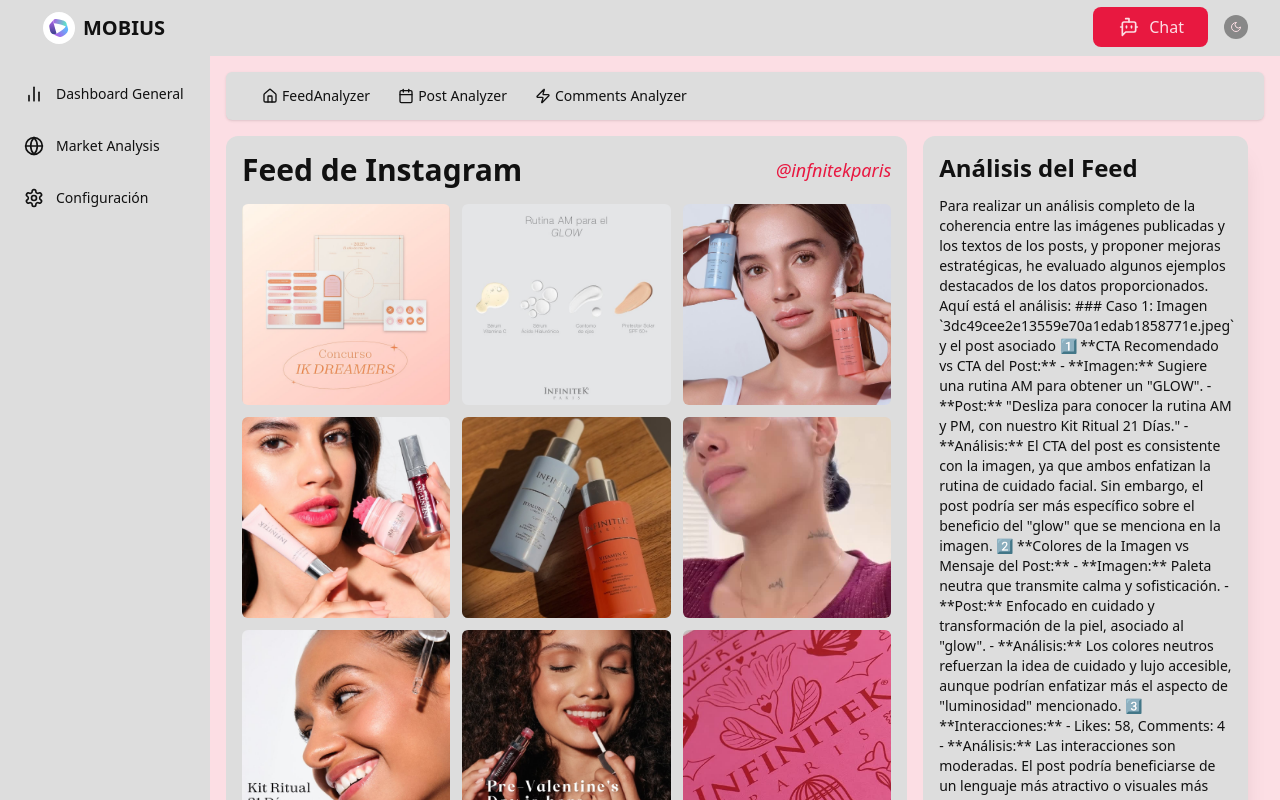
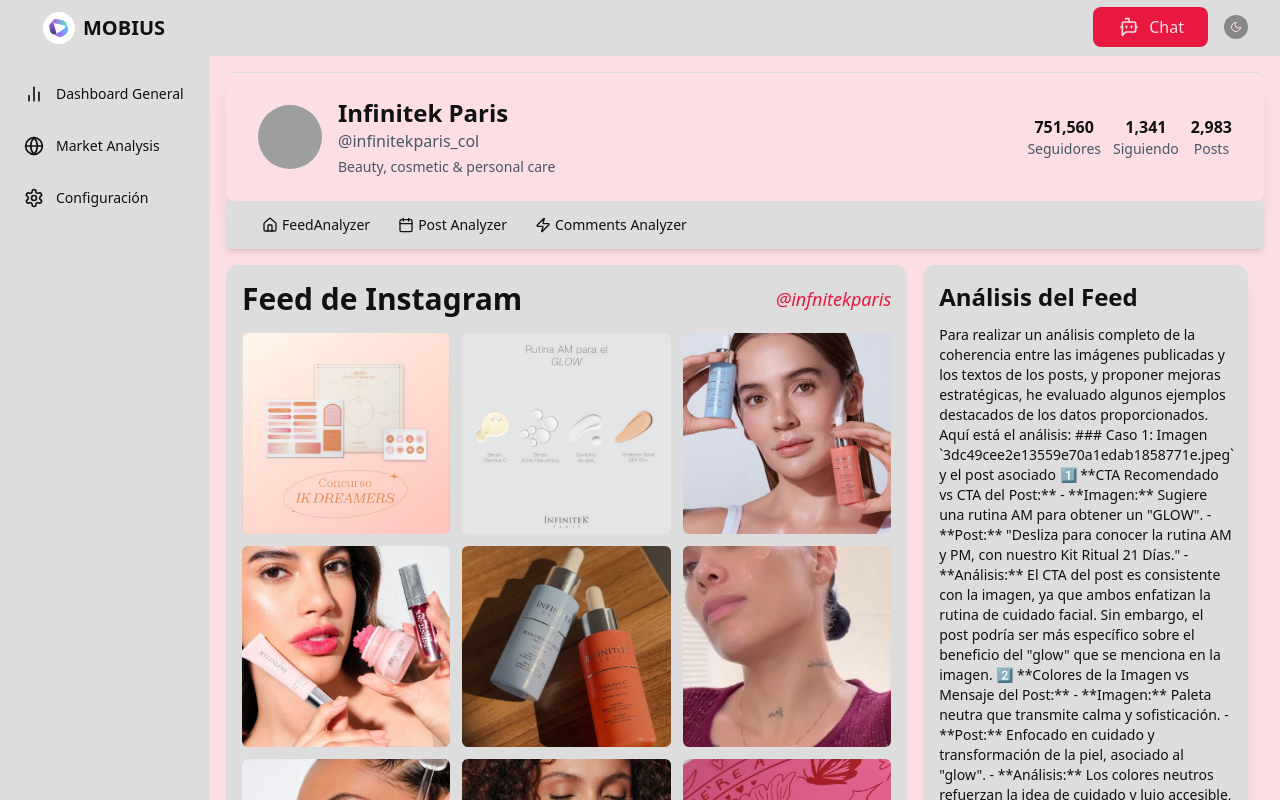
Before and after one commit to NicolasPerezM/NoitFront, an Astro site: page /feedAnalyzer in a window 1280 px wide. Built offline with nearby package versions, Linux system fonts and the light colour scheme; Astro itself is replaced by a stand-in of ours; grey boxes are pictures that could not be loaded.

Commit message:
creacion intagramHeader

```diff
--- a/src/components/instagram/InstagramHeader.jsx
+++ b/src/components/instagram/InstagramHeader.jsx
@@ -0,0 +1,56 @@
+"use client"
+
+import { RefreshCw } from "lucide-react"
+
+export default function InstagramHeader({ accountData }) {
+  return (
+    <div className="bg-theme-white dark:bg-theme-darkest shadow-xl border-t rounded-lg dark:border-theme-dark border-theme-light">
+      <div className="container mx-auto px-4 sm:px-6 lg:px-8 py-6">
+        <div className="flex flex-col md:flex-row md:items-center md:justify-between gap-4">
+          <div className="flex items-center gap-4">
+            <div className="w-16 h-16 rounded-full overflow-hidden bg-theme-light dark:bg-gray-700">
+              <img
+                src="/placeholder.svg?height=64&width=64"
+                alt={accountData.fullName}
+                className="w-full h-full object-cover"
+              />
+            </div>
+            <div>
+              <div className="flex items-center gap-2">
+                <h1 className="text-2xl font-bold text-theme-darkest dark:text-theme dark:text-[#FF3A5E]">{accountData.fullName}</h1>
+                {accountData.verified && (
+                  <span className="text-blue-500">
+                    <svg xmlns="http://www.w3.org/2000/svg" viewBox="0 0 24 24" fill="currentColor" className="w-5 h-5">
+                      <path
+                        fillRule="evenodd"
+                        d="M8.603 3.799A4.49 4.49 0 0112 2.25c1.357 0 2.573.6 3.397 1.549a4.49 4.49 0 013.498 1.307 4.491 4.491 0 011.307 3.497A4.49 4.49 0 0121.75 12a4.49 4.49 0 01-1.549 3.397 4.491 4.491 0 01-1.307 3.497 4.491 4.491 0 01-3.497 1.307A4.49 4.49 0 0112 21.75a4.49 4.49 0 01-3.397-1.549 4.49 4.49 0 01-3.498-1.306 4.491 4.491 0 01-1.307-3.498A4.49 4.49 0 012.25 12c0-1.357.6-2.573 1.549-3.397a4.49 4.49 0 011.307-3.497 4.49 4.49 0 013.497-1.307zm7.007 6.387a.75.75 0 10-1.22-.872l-3.236 4.53L9.53 12.22a.75.75 0 00-1.06 1.06l2.25 2.25a.75.75 0 001.14-.094l3.75-5.25z"
+                        clipRule="evenodd"
+                      />
+                    </svg>
+                  </span>
+                )}
+              </div>
+              <p className="text-gray-600 dark:text-gray-400">@{accountData.username}</p>
+              <p className="text-gray-600 dark:text-gray-400 text-sm mt-1">{accountData.businessCategory}</p>
+            </div>
+          </div>
+
+          <div className="flex items-center gap-3">
+            <div className="flex flex-col items-center">
+              <span className="font-bold">{accountData.followersCount.toLocaleString()}</span>
+              <span className="text-sm text-gray-600 dark:text-gray-400">Seguidores</span>
+            </div>
+            <div className="flex flex-col items-center">
+              <span className="font-bold">{accountData.followsCount.toLocaleString()}</span>
+              <span className="text-sm text-gray-600 dark:text-gray-400">Siguiendo</span>
+            </div>
+            <div className="flex flex-col items-center">
+              <span className="font-bold">{accountData.totalPosts.toLocaleString()}</span>
+              <span className="text-sm text-gray-600 dark:text-gray-400">Posts</span>
+            </div>
+          </div>
+        </div>
+      </div>
+    </div>
+  )
+}
--- a/src/components/instagram/TabsInstagram.jsx
+++ b/src/components/instagram/TabsInstagram.jsx
@@ -9,7 +9,7 @@
   ]
 
   return (
-    <div className="h-12 px-6 flex w-auto items-center justify-between rounded-md shadow-sm border-theme-light bg-theme-light dark:bg-theme-dark">
+    <div className="h-12 px-6 flex w-auto items-center justify-between rounded-md shadow-md dark:border-theme-primary border-theme-light border-b-1 bg-theme-light dark:bg-theme-dark">
 
       {/* Left section - Navigation */}
       <div className="flex space-x-1">
--- a/src/components/instagram/feedAnalyzer/FeedAnalyzer.jsx
+++ b/src/components/instagram/feedAnalyzer/FeedAnalyzer.jsx
@@ -1,10 +1,11 @@
 "use client";
 
 import { useState } from "react";
-import { ThumbsUp, MessageSquare } from "lucide-react";
+import { ThumbsUp, MessageSquare, Verified } from "lucide-react";
 import useFetchData from "../../../hooks/useFetch";
 import Loader from "../../Loader";
 import TabsInstagram from "../TabsInstagram"
+import InstagramHeader from "../InstagramHeader"
 
 
 import InsightFeed from "./InsightFeed";
@@ -26,7 +27,13 @@
     error: insightError,
   } = useFetchData("/data/global_insights_infinitekparis_col.json");
 
-  if (postLoading || insightLoading)
+  const {
+    data: headerData,
+    loading: headerLoading,
+    error: headerError,
+  } = useFetchData("/data/Processed_data_infinitekparis_col.json");
+
+  if (postLoading || insightLoading || headerLoading)
     return (
       <div className="w-full h-full flex items-center justify-center">
         <Loader
@@ -47,10 +54,13 @@
     );
   if (postError) return <div>Error en posts: {postError.message}</div>;
   if (insightError) return <div>Error en insights: {insightError.message}</div>;
+  if (headerError) return <div>Error en header: {headerError.message}</div>
   if (!postData || postData.length === 0)
     return <div>No hay datos de posts disponibles</div>;
   if (!insightData) return <div>No hay datos de insights disponibles</div>;
+  if (!headerData) return <div>No hay datos de header disponibles</div>
 
+  const accountData = headerData.UserInfo
 
   const posts = postData.map((post, index) => ({
     id: index + 1,
@@ -85,6 +95,7 @@
   return (
     <div className="flex flex-col h-full gap-4 p-4 my-4">
       <div>
+        <InstagramHeader accountData={accountData}/>
         <TabsInstagram />
       </div>
       <div className="flex flex-row h-full gap-4">
```
